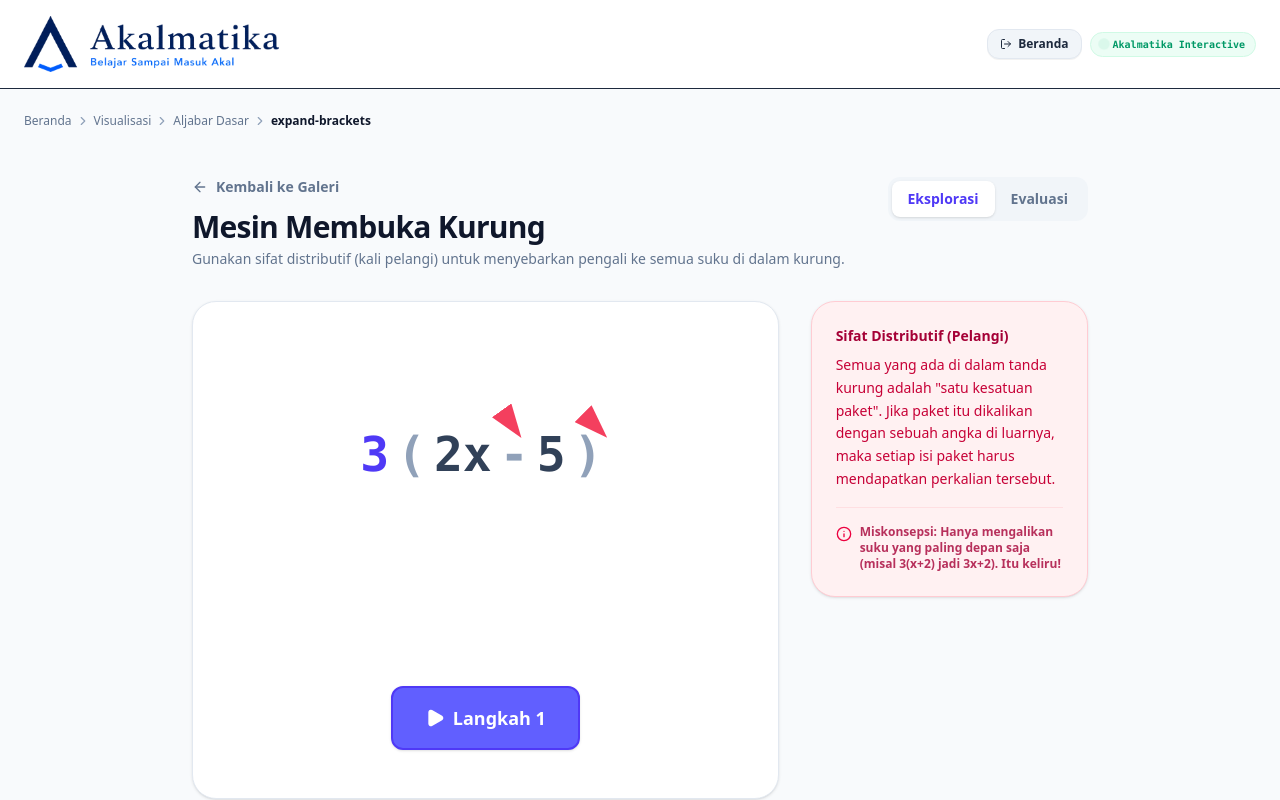
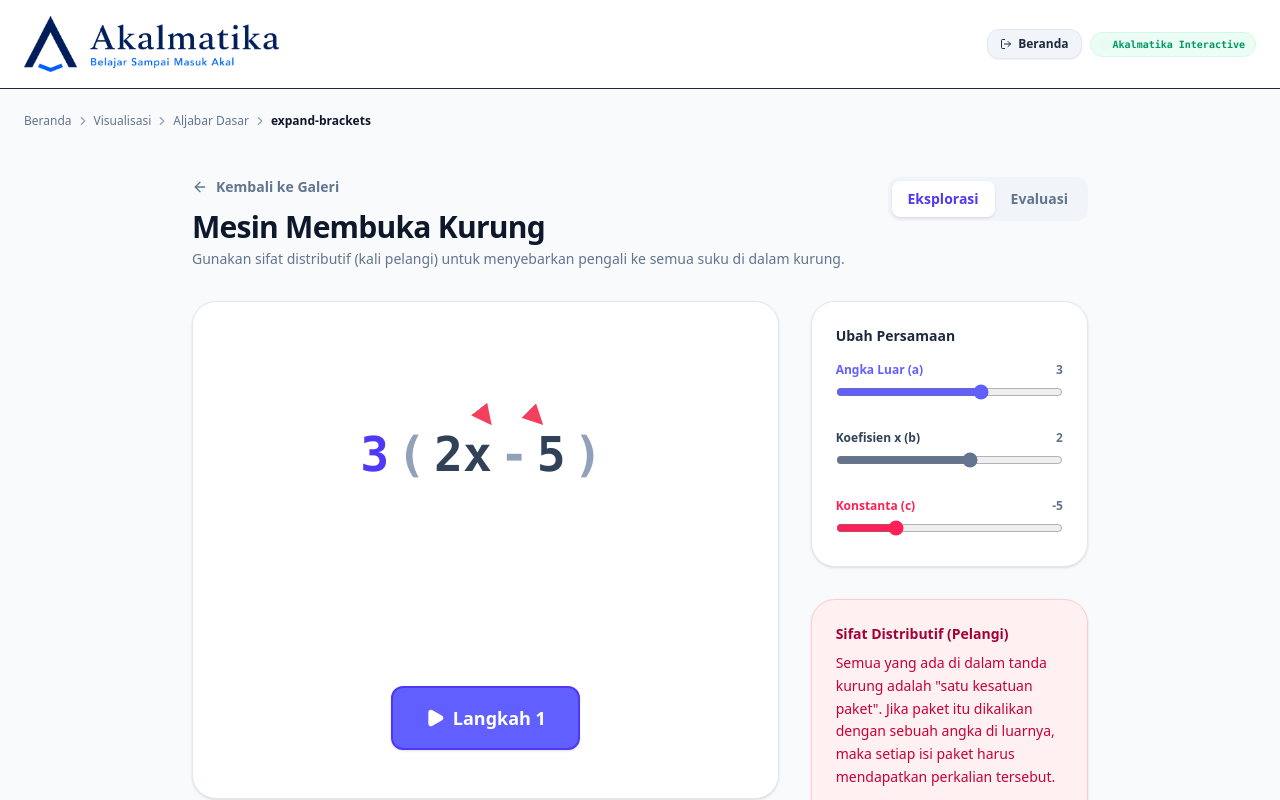
Before and after one commit to Akalmatika/akalmatika-core-trace, a React (Vite) app: page /student/visualizations/algebra/expand-brackets in a window 1280 px wide. Shown: the top 800 px of the page. Built offline with nearby package versions, Linux system fonts and the light colour scheme.

Commit message:
feat: add custom inputs for expand brackets visualizer

```diff
--- a/src/pages/visualizations/algebra/ExpandBracketsPage.tsx
+++ b/src/pages/visualizations/algebra/ExpandBracketsPage.tsx
@@ -7,11 +7,12 @@ import { QuizContainer } from "../../../components/visualizations/QuizContainer"
 export default function ExpandBracketsPage() {
   const [mode, setMode] = useState<'explore' | 'evaluate'>('explore');
 
-  // State for 3(2x - 5)
+  // State for a(bx + c)
+  const [a, setA] = useState(3);
+  const [b, setB] = useState(2);
+  const [c, setC] = useState(-5);
+
   const [step, setStep] = useState(0);
-  // 0: Initial
-  // 1: Rainbow 1 (3 * 2x)
-  // 2: Rainbow 2 (3 * -5)
   // 3: Result
 
   // Evaluate Mode State
@@ -84,33 +85,33 @@ export default function ExpandBracketsPage() {
             <div className="bg-white border border-slate-200 rounded-3xl p-6 md:p-12 shadow-sm min-h-[450px] flex flex-col items-center justify-center relative overflow-hidden">
 
               <div className="relative w-full max-w-lg mb-16 h-32 flex justify-center items-end text-5xl font-mono font-black">
-                 {/* The expression: 3 ( 2x - 5 ) */}
+                 {/* The expression: a ( bx + c ) */}
 
                  <div className={`transition-all duration-300 z-10 ${step >= 1 ? 'text-rose-500' : 'text-indigo-600'}`}>
-                    3
+                    {a}
                  </div>
 
                  <div className="text-slate-400 mx-2">(</div>
 
                  <div className={`transition-all duration-300 z-10 ${step === 1 ? 'text-rose-500' : 'text-slate-700'}`}>
-                    2x
+                    {b}x
                  </div>
 
                  <div className={`mx-2 transition-all duration-300 z-10 ${step === 2 ? 'text-rose-500' : 'text-slate-400'}`}>
-                    -
+                    {c >= 0 ? '+' : '-'}
                  </div>
 
                  <div className={`transition-all duration-300 z-10 ${step === 2 ? 'text-rose-500' : 'text-slate-700'}`}>
-                    5
+                    {Math.abs(c)}
                  </div>
 
                  <div className="text-slate-400 mx-2">)</div>
 
                  {/* Arcs (Rainbows) */}
                  <svg className="absolute top-0 left-0 w-full h-full pointer-events-none" viewBox="0 0 500 150">
-                    {/* Arch to 2x */}
+                    {/* Arch to bx */}
                     <path
-                       d="M 210,100 Q 240,30 290,100"
+                       d="M 185,85 Q 220,40 255,85"
                        fill="none"
                        stroke="#f43f5e"
                        strokeWidth="4"
@@ -119,9 +120,9 @@ export default function ExpandBracketsPage() {
                        className="transition-all duration-700 ease-in-out"
                        markerEnd="url(#arrowhead)"
                     />
-                    {/* Arch to -5 */}
+                    {/* Arch to c */}
                     <path
-                       d="M 210,100 Q 300,10 390,100"
+                       d="M 185,85 Q 250,20 315,85"
                        fill="none"
                        stroke="#f43f5e"
                        strokeWidth="4"
@@ -132,8 +133,8 @@ export default function ExpandBracketsPage() {
                     />
 
                     <defs>
-                       <marker id="arrowhead" markerWidth="10" markerHeight="7" refX="9" refY="3.5" orient="auto">
-                          <polygon points="0 0, 10 3.5, 0 7" fill="#f43f5e" />
+                       <marker id="arrowhead" markerWidth="6" markerHeight="6" refX="5" refY="3" orient="auto">
+                          <polygon points="0 0, 6 3, 0 6" fill="#f43f5e" />
                        </marker>
                     </defs>
                  </svg>
@@ -142,12 +143,12 @@ export default function ExpandBracketsPage() {
               {/* Steps display */}
               <div className="flex flex-col items-center gap-4 min-h-[100px]">
                  <div className={`text-xl font-mono font-bold text-slate-500 transition-all duration-500 ${step >= 1 ? 'opacity-100 translate-y-0' : 'opacity-0 translate-y-4'}`}>
-                    = <span className={step === 1 ? 'text-rose-500' : ''}>(3 &times; 2x)</span>
-                    <span className={`transition-all duration-500 ${step >= 2 ? 'opacity-100' : 'opacity-0'}`}> + <span className={step === 2 ? 'text-rose-500' : ''}>(3 &times; -5)</span></span>
+                    = <span className={step === 1 ? 'text-rose-500' : ''}>({a} &times; {b}x)</span>
+                    <span className={`transition-all duration-500 ${step >= 2 ? 'opacity-100' : 'opacity-0'}`}> + <span className={step === 2 ? 'text-rose-500' : ''}>({a} &times; {c})</span></span>
                  </div>
 
                  <div className={`text-3xl font-mono font-black text-emerald-600 bg-emerald-50 px-6 py-3 rounded-2xl border-4 border-emerald-100 transition-all duration-500 delay-300 ${step === 3 ? 'opacity-100 scale-100' : 'opacity-0 scale-50'}`}>
-                    6x - 15
+                    {a * b}x {a * c >= 0 ? '+' : '-'} {Math.abs(a * c)}
                  </div>
               </div>
 
@@ -258,6 +259,49 @@ export default function ExpandBracketsPage() {
         {/* Controls */}
         <div className={`lg:col-span-4 flex flex-col gap-4 ${mode === 'evaluate' ? 'opacity-50 pointer-events-none' : ''}`}>
 
+          <div className="bg-white border border-slate-200 p-6 rounded-3xl shadow-sm mb-4">
+            <h3 className="text-slate-800 font-bold mb-4 text-sm">Ubah Persamaan</h3>
+
+            <div className="space-y-6">
+               <div>
+                  <div className="flex justify-between mb-1">
+                     <span className="text-xs font-bold text-indigo-500">Angka Luar (a)</span>
+                     <span className="text-xs font-bold text-slate-500">{a}</span>
+                  </div>
+                  <input
+                     type="range" min="-10" max="10"
+                     value={a} onChange={(e) => {setA(parseInt(e.target.value)); setStep(0);}}
+                     className="w-full accent-indigo-500"
+                  />
+               </div>
+
+               <div>
+                  <div className="flex justify-between mb-1">
+                     <span className="text-xs font-bold text-slate-700">Koefisien x (b)</span>
+                     <span className="text-xs font-bold text-slate-500">{b}</span>
+                  </div>
+                  <input
+                     type="range" min="-10" max="10"
+                     value={b} onChange={(e) => {setB(parseInt(e.target.value)); setStep(0);}}
+                     className="w-full accent-slate-500"
+                  />
+               </div>
+
+               <div>
+                  <div className="flex justify-between mb-1">
+                     <span className="text-xs font-bold text-rose-500">Konstanta (c)</span>
+                     <span className="text-xs font-bold text-slate-500">{c}</span>
+                  </div>
+                  <input
+                     type="range" min="-10" max="10"
+                     value={c} onChange={(e) => {setC(parseInt(e.target.value)); setStep(0);}}
+                     className="w-full accent-rose-500"
+                  />
+               </div>
+            </div>
+
+          </div>
+
           <div className="bg-rose-50 border border-rose-200 p-6 rounded-3xl shadow-sm">
             <h3 className="text-rose-800 font-bold mb-2 text-sm flex items-center gap-2">
                Sifat Distributif (Pelangi)
```
